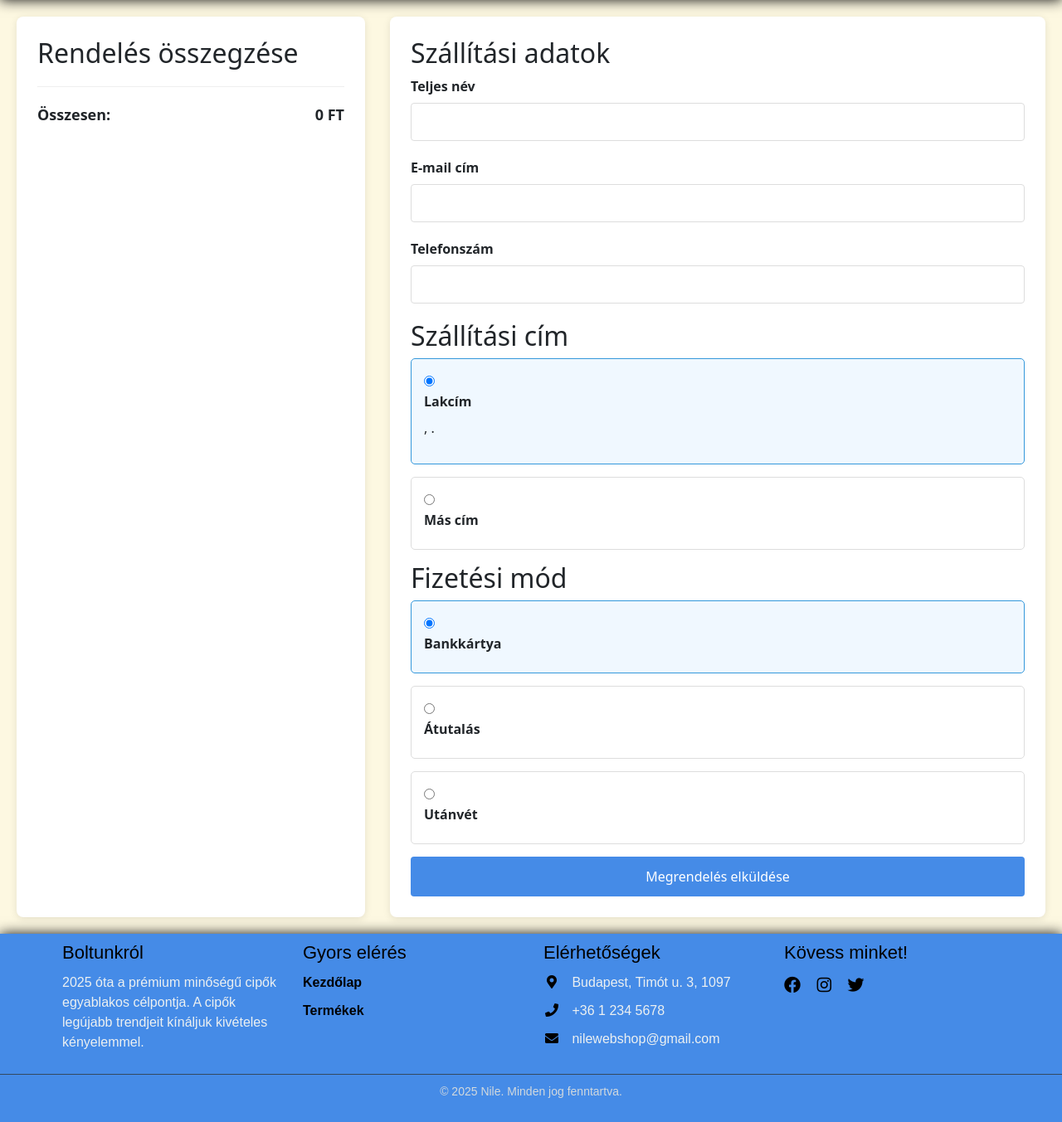
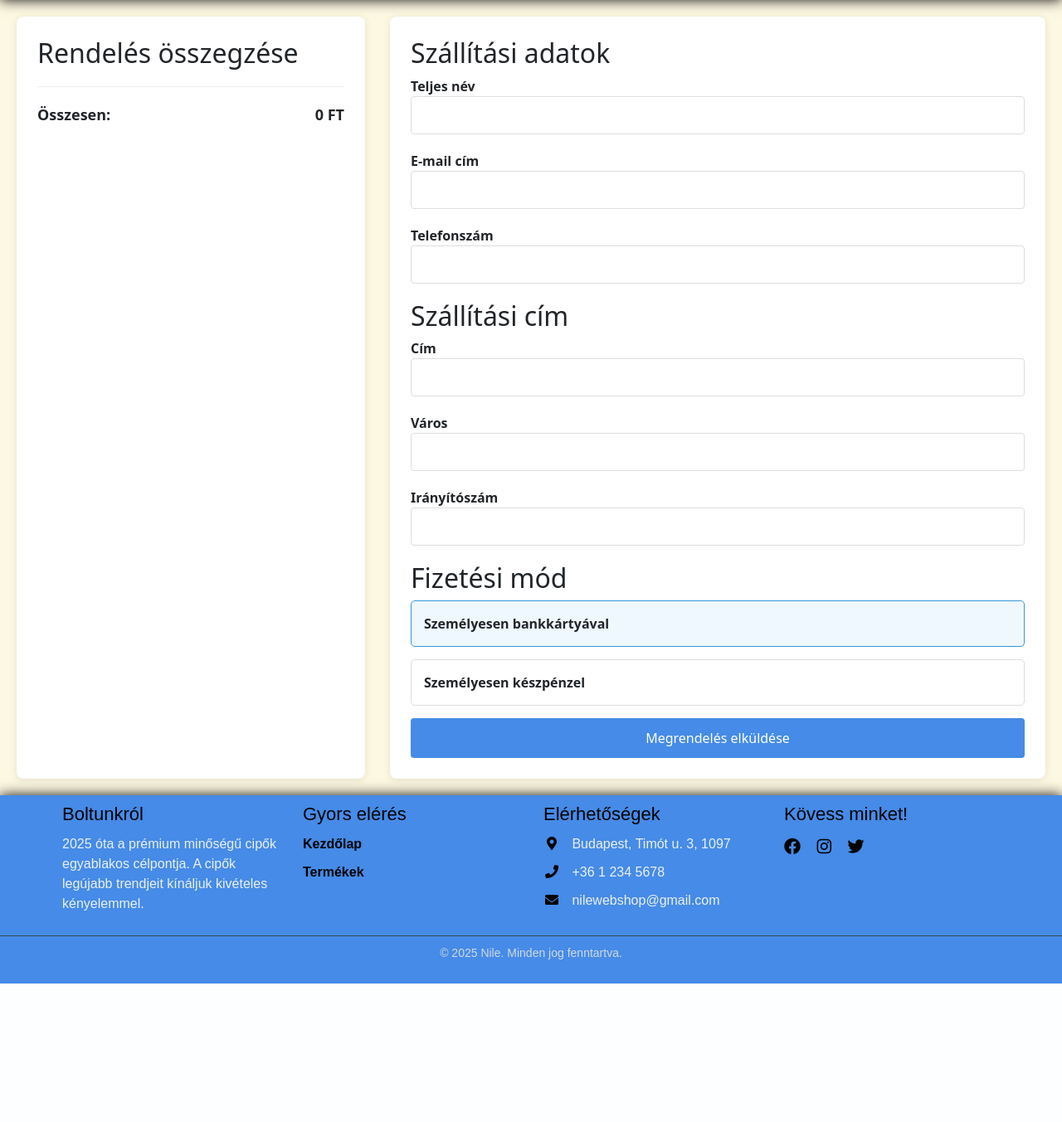
Before and after one commit to dominikgolarics/Webshop, a PHP site: page /fizetes in a window 1280 px wide. Shown: the part 75-1428 px from the top of the page at 83% size. After the commit the page ends 1261 px from the top, so only its background shows below. Run offline with PHP 8.4, Linux system fonts and the light colour scheme; the visitor is signed in with stand-in values (Sample User, id 1); data that the repository does not hold is empty.

Commit message:
megrendeles elmentése

```diff
--- a/fizetes.php
+++ b/fizetes.php
@@ -67,37 +67,33 @@
 
         <h2>Szállítási cím</h2>
 
-        <div class="address-option selected">
-            <input type="radio" name="address" id="fizetes-home-address" checked>
-            <label id="fizetes-label"for="home-address">Lakcím</label>
-            <p><?php echo $felh['iranyitoszam']." ".$felh['varos'].", ".$felh['cim']."." ?></p>
-        </div>
+            <div class="form-group">
+                <label id="fizetes-label">Cím</label>
+                <input type="text" id="fizetes-cim" <?php if(!empty($felh['cim'])) { echo 'value="' . htmlspecialchars($felh['cim']) . '" disabled'; } ?> required>
+            </div>
 
-        <div class="address-option">
-            <input type="radio" name="address" id="fizetes-other-address">
-            <label id="fizetes-label"for="other-address">Más cím</label>
-            <div id="other-address-fields" style="display: none; margin-top: 10px;">
-                <textarea rows="4" placeholder="Írja be a teljes címet"></textarea>
+            <div class="form-group">
+                <label id="fizetes-label">Város</label>
+                <input type="text" id="fizetes-varos" <?php if(!empty($felh['varos'])) { echo 'value="' . htmlspecialchars($felh['varos']) . '" disabled'; } ?> required>
             </div>
-        </div>
+
+            <div class="form-group">
+                <label id="fizetes-label">Irányítószám</label>
+                <input type="text" id="fizetes-iranyitoszam" <?php if(!empty($felh['iranyitoszam'])) { echo 'value="' . htmlspecialchars($felh['iranyitoszam']) . '" disabled'; } ?> required>
+            </div>
 
         <h2>Fizetési mód</h2>
 
         <div class="payment-option selected">
             <input type="radio" name="payment" id="fizetes-card" checked>
-            <label id="fizetes-label"for="card">Bankkártya</label>
-        </div>
-
-        <div class="payment-option">
-            <input type="radio" name="payment" id="fizetes-transfer">
-            <label id="fizetes-label"for="transfer">Átutalás</label>
+            <label id="fizetes-label">Személyesen bankkártyával</label>
         </div>
 
         <div class="payment-option">
             <input type="radio" name="payment" id="fizetes-cash">
-            <label id="fizetes-label"for="cash">Utánvét</label>
+            <label id="fizetes-label">Személyesen készpénzel</label>
         </div>
 
-        <button type="submit" class="fizetes-btn">Megrendelés elküldése</button>
+        <button class="fizetes-btn" id="megrendeles">Megrendelés elküldése</button>
     </div>
 </div>
--- a/jelszovaltoztatas-kuldes.php
+++ b/jelszovaltoztatas-kuldes.php
@@ -1,6 +1,6 @@
 <?php
 require "database/db_connect.php";
-$email = "dominikgolarics@gmail.com";
+$email = $_POST['email'];
 
 $token = bin2hex(random_bytes(16));
 
--- a/kosar.php
+++ b/kosar.php
@@ -1,7 +1,7 @@
 <?php
     require "database/db_connect.php";
 
-    $sql = "SELECT termek.id, termek.nev, marka.ceg as marka, termek.ar, kosar_tetelek.mennyiseg as darab, ( SELECT cipokepek.url FROM cipokepek WHERE cipokepek.cipoID = termek.id LIMIT 1 ) AS elso_kep FROM `kosarak` INNER JOIN kosar_tetelek ON kosarak.id = kosar_tetelek.kosar_id INNER JOIN termek ON termek.id = kosar_tetelek.termek_id INNER JOIN marka ON termek.marka_id = marka.id";
+    $sql = "SELECT termek.id AS termekId, termek.nev, marka.ceg AS marka, termek.ar, kosar_tetelek.mennyiseg AS darab, kosarak.id as kosarID, ( SELECT cipokepek.url FROM cipokepek WHERE cipokepek.cipoID = termek.id LIMIT 1 ) AS elso_kep FROM kosarak INNER JOIN kosar_tetelek ON kosarak.id = kosar_tetelek.kosar_id INNER JOIN termek ON termek.id = kosar_tetelek.termek_id INNER JOIN marka ON termek.marka_id = marka.id";
     $stmt = $conn->prepare($sql);
     $stmt->execute();
     $result = $stmt->get_result()->fetch_all(MYSQLI_ASSOC);
@@ -19,7 +19,7 @@
             <?php
             if(!empty($result)){
                 foreach($result as $cipo){
-                    echo '<div class="cart-item">';
+                    echo '<div class="cart-item" data-termek-kosar-id="'.$cipo["termekId"].'">';
                         echo '<div class="row align-items-center">';
                             echo '<div class="col-3 col-md-2">';
                                 echo '<img src="'.$cipo['elso_kep'].'" alt="Termék neve" class="img-fluid product-img">';
--- a/script.js
+++ b/script.js
@@ -140,7 +140,9 @@ $(document).ready(function () {
 
     $('.remove-item').on('click', function () {
         const item = $(this).closest('li');
+        console.log(item)
         const termekId = item.data('termek-id'); // <li data-termek-id="...">
+        console.log(termekId)
         $.ajax({
             url: '/kosar_torol.php',
             type: 'POST',
@@ -156,6 +158,36 @@ $(document).ready(function () {
                         const count = $('.cart-items li').length;
                         $('#cart-count').text(count);
                     });
+                } else {
+                    alert("Hiba történt a törlés során.");
+                }
+            },
+            error: function () {
+                alert("AJAX hiba történt.");
+            }
+        });
+    });
+
+    $('.btn-remove').on('click', function () {
+        const item = $(this).closest('.cart-item');
+        console.log(item)
+        const termekId = item.data('termek-kosar-id');
+        console.log(termekId)
+        $.ajax({
+            url: '/kosar_torol.php',
+            type: 'POST',
+            data: {
+                termek_id: termekId
+            },
+            success: function (res) {
+                const json = JSON.parse(res);
+                console.log(res);
+
+                if (json.status === "ok") {
+                    item.fadeOut(200, function () {
+                        $(this).remove();
+                    });
+                    window.location.href = "/kosar";
                 } else {
                     alert("Hiba történt a törlés során.");
                 }
@@ -310,6 +342,60 @@ $(document).ready(function () {
             this.classList.add('selected');
         });
     });
+
+    $('#fizetes').click(function (e) {
+        e.preventDefault();
+
+        const termekId = $('#termek-id').val();
+        const mennyiseg = $('#mennyiseg').val();
+        console.log("Termek id: "+termekId+" Mennyiseg: "+mennyiseg)
+        $.ajax({
+            url: '/kosarba_tesz.php',
+            method: 'POST',
+            data: {
+                termek_id: termekId,
+                mennyiseg: mennyiseg
+            },
+            success: function (res) {
+                $('#kosar-feedback').text("Sikeresen hozzáadva a kosárhoz!").css("color", "green");
+                // opcionálisan frissíthetsz egy kosár ikont is pl.
+                //console.log("Success: "+data)
+                console.log(res)
+            },
+            error: function () {
+                $('#kosar-feedback').text("Hiba történt!").css("color", "red");
+                console.log("Error: "+data)
+            }
+        });
+    });
+
+    $('#megrendeles').click(function () {
+        const nev = $('#fizetes-name').val();
+        const email = $('#fizetes-email').val();
+        const telefonszam = $('#fizetes-phone').val();
+        const cim = $('#fizetes-cim').val();
+        const varos = $('#fizetes-varos').val();
+        const iranyitoszam = $('#fizetes-iranyitoszam').val();
+        $.ajax({
+            url: '/megrendeles_mentese.php',
+            method: 'POST',
+            data: {
+                rendeles_nev: nev,
+                rendeles_email: email,
+                rendeles_telefonszam: telefonszam,
+                rendeles_cim: cim,
+                rendeles_varos: varos,
+                rendeles_iranyitoszam: iranyitoszam
+            },
+            success: function (valasz) {
+                console.log("siker");
+                console.log(valasz)
+            },
+            error: function () {
+                console.log("hiba")
+            }
+        });
+    });
 });
 
 function showImage(img) {
--- a/style/fizetes.css
+++ b/style/fizetes.css
@@ -63,16 +63,19 @@ h1, h2 {
 
 #fizetes-label {
     display: block;
-    margin-bottom: 8px;
     font-weight: bold;
 }
 
-#fizetes-name, #fizetes-email, #fizetes-phone, select, textarea {
+#fizetes-name, #fizetes-email, #fizetes-phone, #fizetes-varos, #fizetes-cim, #fizetes-iranyitoszam, select, textarea {
     width: 100%;
     padding: 10px;
     border: 1px solid #ddd;
     border-radius: 4px;
     font-size: 16px;
+}
+
+#fizetes-card, #fizetes-cash, #fizetes-home-address{
+    display: none;
 }
 
 .fizetes-btn {
@@ -98,3 +101,7 @@ h1, h2 {
     padding-top: 20px;
     border-top: 1px solid #eee;
 }
+
+.address-option p {
+    margin-bottom: 0;
+}
```
Also changed, not shown: megrendeles_mentese.php (added, +33 -0 lines).
